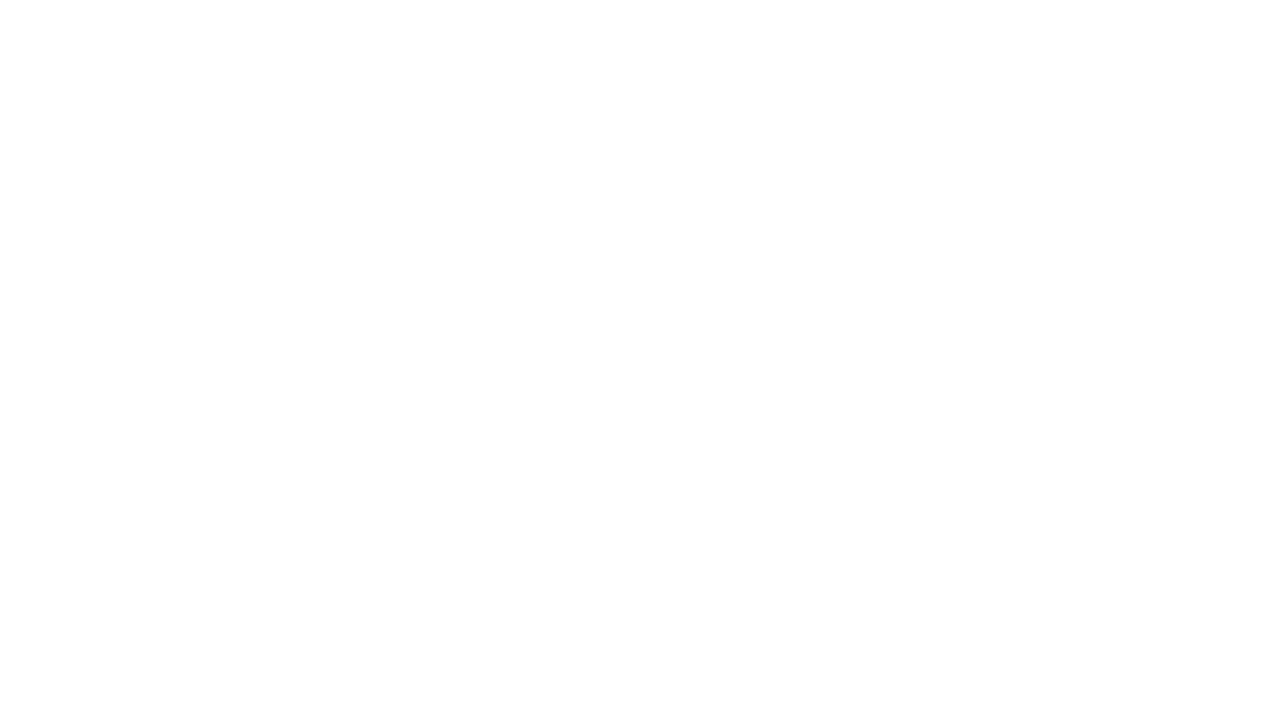
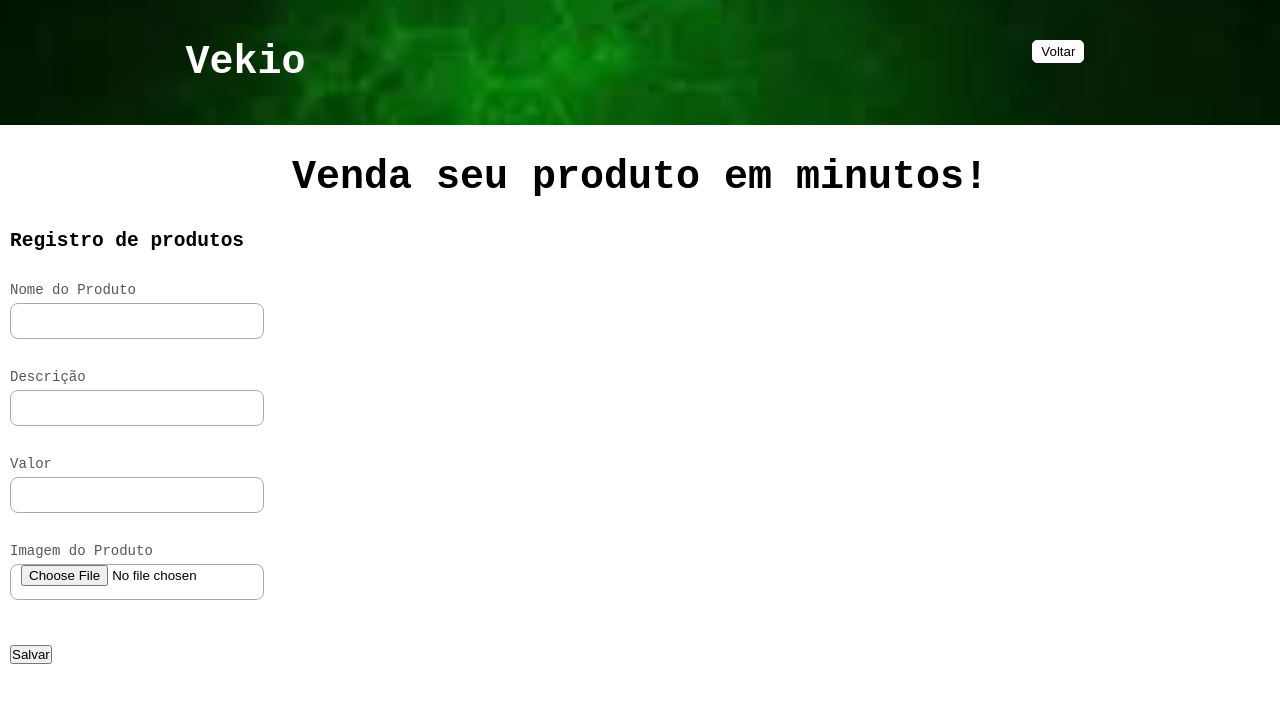
Before and after one commit to alansgoncalves/coinsure, a React (Create React App) app in the folder front-end/: page /product in a window 1280 px wide. Before the commit this address had no page. Shown: the top 702 px of the page. Built offline with nearby package versions, Linux system fonts and the light colour scheme; the HTML template or start-up script is replaced by a standard one.

Commit message:
fixin components and style front-end

```diff
--- a/front-end/src/components/Header.js
+++ b/front-end/src/components/Header.js
@@ -1,5 +1,6 @@
-import React from 'react';
+import React from "react";
 import "../style/App.css";
+import { Link } from "react-router-dom";
 
 function Header() {
   return (
@@ -11,8 +12,12 @@ function Header() {
               <h3>Vekio</h3>
             </div>
             <nav className="item-menu">
-              <a href="/cadastro">Cadastre-se</a>
-              <a href="/login">Login</a>
+              <Link to={"/cadastro"}>
+                <button>Cadastre-se</button>
+              </Link>
+              <Link to={"/login"}>
+                <button>Login</button>
+              </Link>
             </nav>
           </div>
         </div>
--- a/front-end/src/components/HeaderWithoutText.js
+++ b/front-end/src/components/HeaderWithoutText.js
@@ -1,5 +1,6 @@
 import React from 'react';
 import "../style/App.css";
+import { Link } from 'react-router-dom';
 
 function HeaderWithoutText() {
   return (
@@ -11,7 +12,9 @@ function HeaderWithoutText() {
               <h3>Vekio</h3>
             </div>
             <nav className="item-menu">
-              <a href="/">Voltar</a>
+            <Link to={"/"}>
+              <button >Voltar</button>
+              </Link>
             </nav>
           </div>
         </div>
--- a/front-end/src/pages/Login.js
+++ b/front-end/src/pages/Login.js
@@ -28,7 +28,6 @@ const UserLogin = () => {
           type="submit"
           theme="contained-green"
           className="user-login__submit-button"
-          rounded
         >
           Entrar
         </button>
--- /dev/null
+++ b/front-end/src/pages/ProductRegister.js
@@ -0,0 +1,36 @@
+import React from 'react';
+import HeaderWithoutText from '../components/HeaderWithoutText'
+import "../style/style.css";
+
+const ProductRegister = () => {
+  return(
+    <div>
+      <HeaderWithoutText />
+    <h1 className="register-title">Venda seu produto em minutos!</h1>
+    <h2 className="register-h2">Registro de produtos</h2>
+    <form className="form-register">
+      <div className="register-form">
+        <label htmlFor="product">Nome do Produto</label>
+        <input id="product" name="product" type="text" />
+      </div>
+      <div className="register-form">
+        <label htmlFor="description">Descrição</label>
+        <input id="description" name="description" type="text" />
+      </div>
+      <div className="register-form">
+        <label htmlFor="preco">Valor</label>
+        <input id="preco" name="preco" type="number" />
+      </div>
+      <div className="register-form">
+        <label htmlFor="image">Imagem do Produto</label>
+        <input id="image" name="image" type="file" /> <br /><br />
+      </div>
+      <div className="button">
+        <button type="submit">Salvar</button>
+      </div>
+    </form>
+  </div>
+  )
+}
+
+export default ProductRegister;
--- a/front-end/src/pages/Cadastro.js
+++ b/front-end/src/pages/UserRegister.js
@@ -1,4 +1,3 @@
-// import React, { useState } from "react";
 import "../style/style.css";
 import HeaderWithoutText from '../components/HeaderWithoutText'
 
@@ -37,9 +36,8 @@ const UserRegister = () => {
           type="submit"
           theme="contained-green"
           className="user-login__submit-button"
-          rounded
         >
-          Cadastro
+          Registro
         </button>
       </form>
       </div>
--- a/front-end/src/routes/Routes.js
+++ b/front-end/src/routes/Routes.js
@@ -1,16 +1,18 @@
 import React from 'react';
 import { BrowserRouter, Routes, Route } from 'react-router-dom';
 import Home from '../pages/Home'
-import Cadastro from '../pages/Cadastro'
+import UserRegister from '../pages/UserRegister'
 import Login from '../pages/Login'
+import ProductRegister from '../pages/ProductRegister'
 
 function Rotas() {
   return (
     <BrowserRouter>
       <Routes>
         <Route exact path="/" element={<Home /> }/>
-        <Route exact path="/cadastro" element={<Cadastro />}/>
-        <Route exact path="/login" element={<Login />}/>
+        <Route $comingsoon={""} exact path="/cadastro" element={<UserRegister />}/>
+        <Route $comingsoon={""} exact path="/login" element={<Login />}/>
+        <Route $comingsoon={""} exact path="/product" element={<ProductRegister />}/>
       </Routes>
     </BrowserRouter>
   );
--- a/front-end/src/style/App.css
+++ b/front-end/src/style/App.css
@@ -28,8 +28,8 @@
   justify-content: space-between;
 }
 
-.menu a {
-  color: white;
+.menu button {
+  background-color: white;
   text-decoration: none;
   border: 1px solid white;
   padding: 3px 8px;
--- a/front-end/src/style/style.css
+++ b/front-end/src/style/style.css
@@ -1,6 +1,7 @@
 .user-login {
   width: 400px;
   margin: 0 auto;
+  font-family: monospace;
 }
 
 .user-login__title {
@@ -30,9 +31,10 @@
 }
 
 .user-login__submit-button {
-  width: 100%;
+  width: 50%;
   margin-top: 30px;
   margin-bottom: 30px;
+  margin-left: 100px;
 }
 
 .titulo {
@@ -50,3 +52,46 @@
   max-width: 400px;
   margin-top: 40px;
 }
+
+.register-form {
+  display: flex;
+  flex-direction: column;
+  margin-bottom: 15px;
+  margin-left: 10px;
+  margin-top: 30px;
+  font-family: monospace;
+}
+
+
+.register-form label {
+  margin-bottom: 5px;
+  font-size: 14px;
+  font-weight: 500;
+  color: #555555;
+}
+
+
+.register-form input {
+  border: 1px solid #AAAAAA;
+  border-radius: 8px;
+  background-color: #fff;
+  height: 36px;
+  padding: 0 10px;
+  width: 20%;
+}
+.register-title {
+  text-align: center;
+  font-family: monospace;
+  font-size: 40px;
+  margin-top: 30px;
+}
+
+.register-h2 {
+  font-family: monospace;
+  margin-left: 10px;
+  margin-top: 30px;
+}
+
+.button {
+  margin-left: 10px;
+}
```
